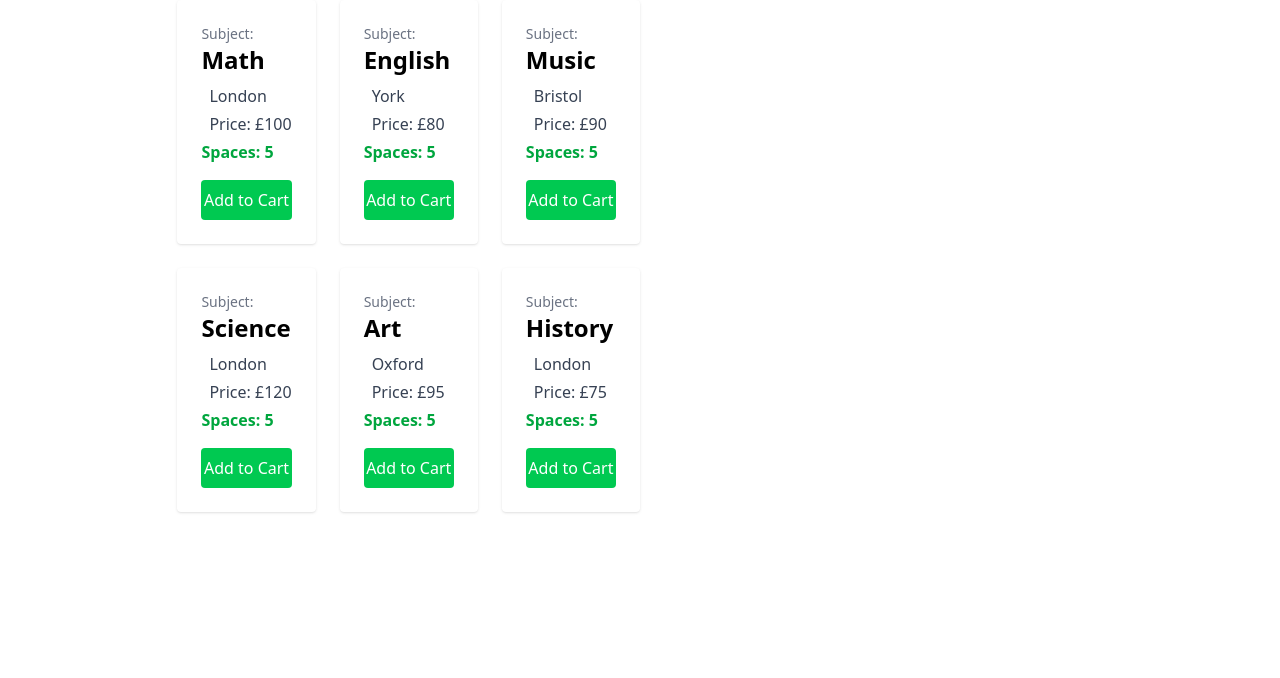
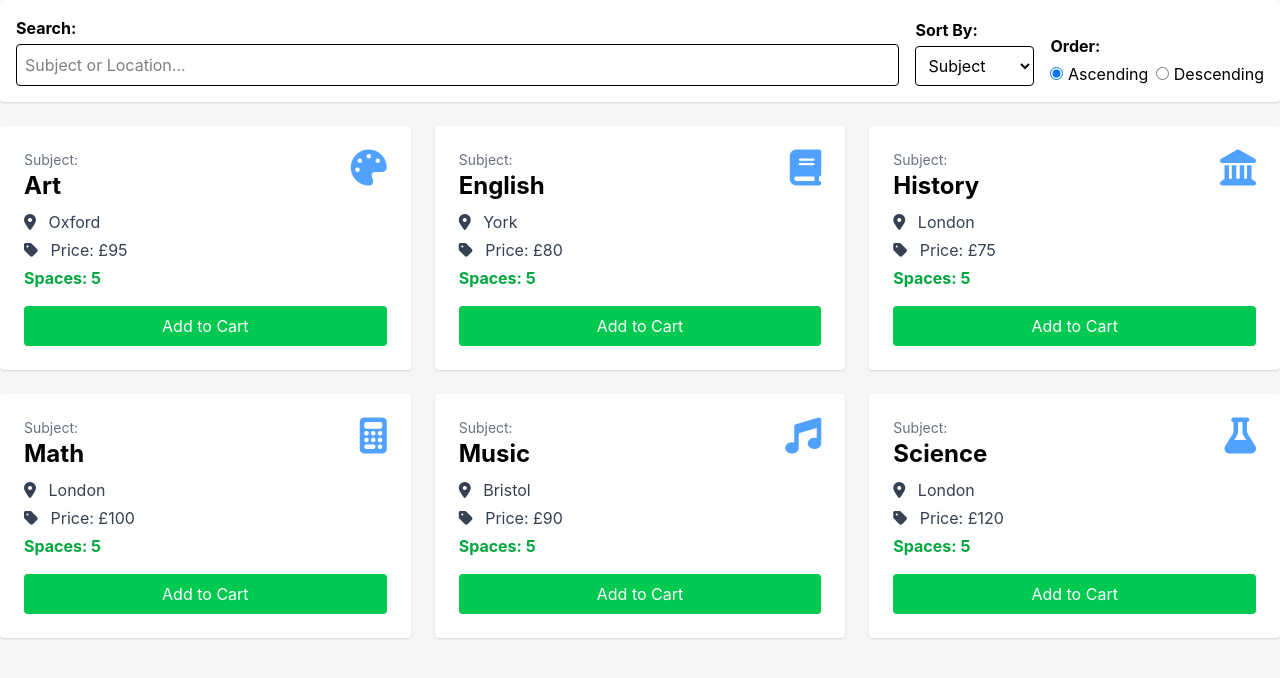
Before and after one commit to LinThantAung16/CST3144-Frontend, a Vue app: page / in a window 1280 px wide. Shown: the top 678 px of the page. Built offline with nearby package versions, Linux system fonts and the light colour scheme.

Commit message:
feat: add search function and sort function

```diff
--- a/index.html
+++ b/index.html
@@ -4,6 +4,7 @@
     <meta charset="UTF-8">
     <link rel="icon" href="/favicon.ico">
     <script src="https://cdn.jsdelivr.net/npm/@tailwindcss/browser@4"></script>
+   <link rel="stylesheet" href="https://cdnjs.cloudflare.com/ajax/libs/font-awesome/6.5.1/css/all.min.css">
     <meta name="viewport" content="width=device-width, initial-scale=1.0">
     <title>Vite App</title>
   </head>
--- a/src/assets/main.css
+++ b/src/assets/main.css
@@ -1,35 +1,18 @@
-
-
-#app {
-  max-width: 1280px;
-  margin: 0 auto;
-  padding: 2rem;
-  font-weight: normal;
-}
-
-a,
-.green {
-  text-decoration: none;
-  color: hsla(160, 100%, 37%, 1);
-  transition: 0.4s;
-  padding: 3px;
-}
-
-@media (hover: hover) {
-  a:hover {
-    background-color: hsla(160, 100%, 37%, 0.2);
-  }
-}
-
-@media (min-width: 1024px) {
-  body {
-    display: flex;
-    place-items: center;
-  }
-
-  #app {
-    display: grid;
-    grid-template-columns: 1fr 1fr;
-    padding: 0 2rem;
-  }
-}
+ body {
+            font-family: 'Inter', sans-serif;
+            background-color: #f4f7f6;
+        }
+        /* Vue transition for list items */
+        .list-move,
+        .list-enter-active,
+        .list-leave-active {
+            transition: all 0.5s ease;
+        }
+        .list-enter-from,
+        .list-leave-to {
+            opacity: 0;
+            transform: translateX(30px);
+        }
+        .list-leave-active {
+            position: absolute;
+        }
--- a/src/components/Course.vue
+++ b/src/components/Course.vue
@@ -1,7 +1,11 @@
 <script setup>
-    import { ref, onMounted } from 'vue';
-    const lessons = ref([]);
-    const fetchLessons = async () => {
+import { ref, onMounted, computed } from 'vue';
+const lessons = ref([]);
+const sortAttribute = ref("subject");
+const sortOrder = ref("asc");
+const searchQuery = ref("");
+
+const fetchLessons = async () => {
   try {
     lessons.value = [
       { id: 101, subject: "Math", location: "London", price: 100, spaces: 5, icon: "fas fa-calculator" },
@@ -15,14 +19,60 @@
     console.error("Error fetching lessons:", error);
   }
 };
+
+// Search and Sort Logic [cite: 365, 390]
+const filteredLessons = computed(() => {
+  let tempLessons = lessons.value.filter((lesson) => {
+    return (
+      lesson.subject.toLowerCase().includes(searchQuery.value.toLowerCase()) ||
+      lesson.location.toLowerCase().includes(searchQuery.value.toLowerCase())
+    );
+  });
+
+  tempLessons = tempLessons.sort((a, b) => {
+    if (sortOrder.value === "asc") {
+      return a[sortAttribute.value] > b[sortAttribute.value] ? 1 : -1;
+    } else {
+      return a[sortAttribute.value] < b[sortAttribute.value] ? 1 : -1;
+    }
+  });
+
+  return tempLessons;
+});
+
 onMounted(() => {
   fetchLessons();
 });
 </script>
 
 <template>
+    <div class="bg-white p-4 rounded shadow mb-6 flex flex-wrap gap-4 items-end">
+        <div class="flex-1">
+          <label class="block font-bold mb-1">Search:</label>
+          <input v-model="searchQuery" type="text" placeholder="Subject or Location..." class="border p-2 rounded w-full">
+        </div>
+
+        <div>
+          <label class="block font-bold mb-1">Sort By:</label>
+          <select v-model="sortAttribute" class="border p-2 rounded">
+            <option value="subject">Subject</option>
+            <option value="location">Location</option>
+            <option value="price">Price</option>
+            <option value="spaces">Availability</option>
+          </select>
+        </div>
+
+        <div>
+          <label class="block font-bold mb-1">Order:</label>
+          <div class="flex gap-2">
+            <label><input type="radio" value="asc" v-model="sortOrder"> Ascending</label>
+            <label><input type="radio" value="desc" v-model="sortOrder"> Descending</label>
+          </div>
+        </div>
+    </div>
+
     <div class="grid grid-cols-1 md:grid-cols-3 gap-6">
-        <div v-for="lesson in lessons" :key="lesson.id" class="bg-white p-6 rounded shadow hover:shadow-lg transition">
+        <div v-for="lesson in filteredLessons" :key="lesson.id" class="bg-white p-6 rounded shadow hover:shadow-lg transition">
           <div class="flex justify-between items-start">
             <div>
               <p class="text-gray-500 text-sm">Subject:</p>
@@ -38,6 +88,8 @@ onMounted(() => {
           </p>
 
           <button
+             @click="addToCart(lesson)"
+            :disabled="lesson.spaces === 0"
             class="w-full mt-4 bg-green-500 text-white py-2 rounded hover:bg-green-600 disabled:bg-gray-300 transition">
             Add to Cart
           </button>
```
